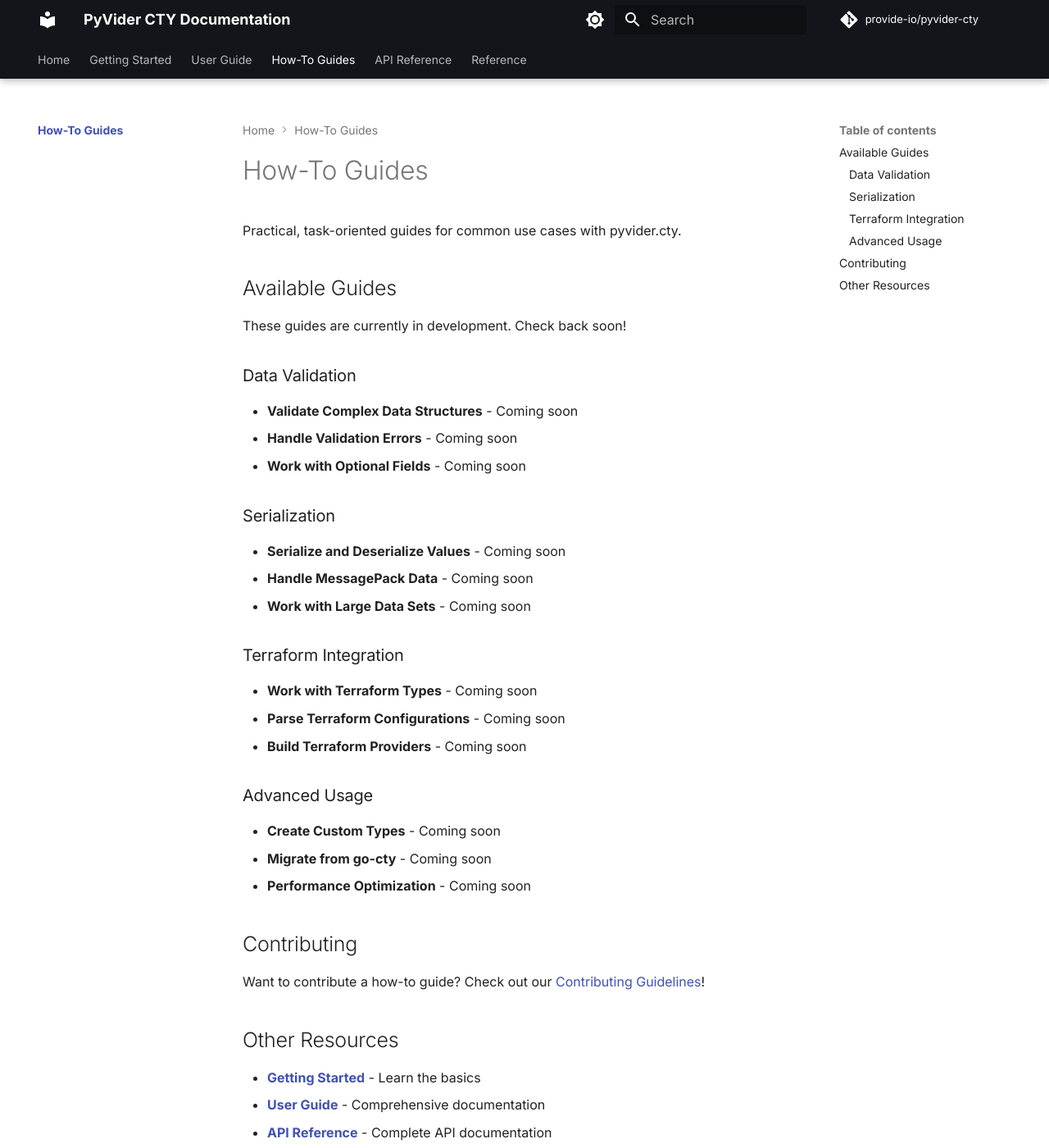
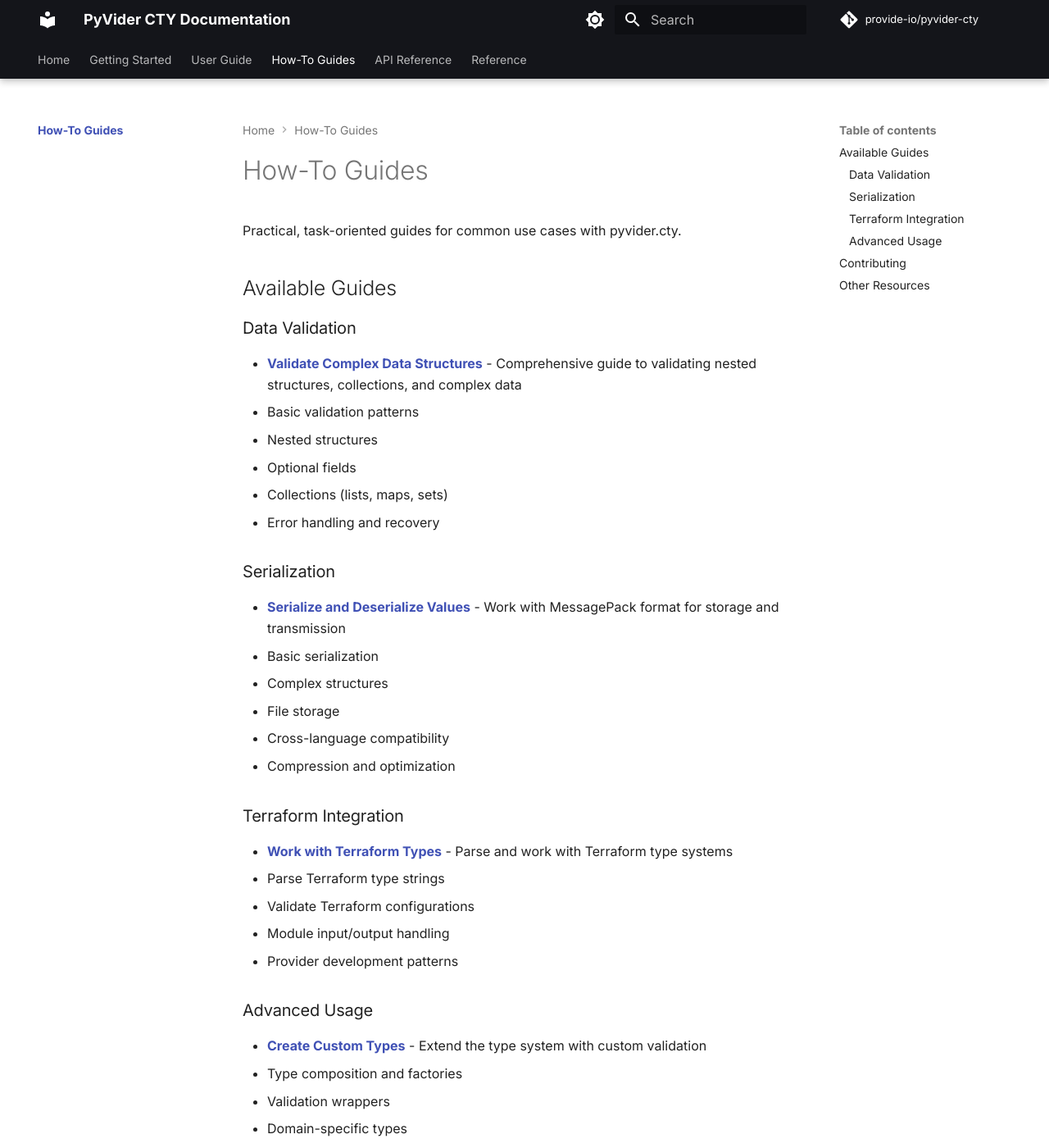
Before and after one commit to provide-io/pyvider-cty, an MkDocs documentation site: the page built from docs/how-to/index.md, in a window 1280 px wide and 1400 px high. Shown: the whole window at 82% size. Built offline with MkDocs 1.6.1 and Material for MkDocs 9.7.7, drawn with Linux system fonts in a browser that asks for light colours; comment, search, counter and statistics services are not loaded; some of the changed text lies outside the part shown.

Commit message:
🔼⚙️ [skip ci] auto-commit

```diff
--- a/docs/how-to/index.md
+++ b/docs/how-to/index.md
@@ -4,27 +4,41 @@
 
 ## Available Guides
 
-These guides are currently in development. Check back soon!
-
 ### Data Validation
-- **Validate Complex Data Structures** - Coming soon
-- **Handle Validation Errors** - Coming soon
-- **Work with Optional Fields** - Coming soon
+- **[Validate Complex Data Structures](validate-data.md)** - Comprehensive guide to validating nested structures, collections, and complex data
+  - Basic validation patterns
+  - Nested structures
+  - Optional fields
+  - Collections (lists, maps, sets)
+  - Error handling and recovery
 
 ### Serialization
-- **Serialize and Deserialize Values** - Coming soon
-- **Handle MessagePack Data** - Coming soon
-- **Work with Large Data Sets** - Coming soon
+- **[Serialize and Deserialize Values](serialize-values.md)** - Work with MessagePack format for storage and transmission
+  - Basic serialization
+  - Complex structures
+  - File storage
+  - Cross-language compatibility
+  - Compression and optimization
 
 ### Terraform Integration
-- **Work with Terraform Types** - Coming soon
-- **Parse Terraform Configurations** - Coming soon
-- **Build Terraform Providers** - Coming soon
+- **[Work with Terraform Types](work-with-terraform.md)** - Parse and work with Terraform type systems
+  - Parse Terraform type strings
+  - Validate Terraform configurations
+  - Module input/output handling
+  - Provider development patterns
 
 ### Advanced Usage
-- **Create Custom Types** - Coming soon
-- **Migrate from go-cty** - Coming soon
-- **Performance Optimization** - Coming soon
+- **[Create Custom Types](create-custom-types.md)** - Extend the type system with custom validation
+  - Type composition and factories
+  - Validation wrappers
+  - Domain-specific types
+  - Type registries
+
+- **[Migrate from go-cty](migrate-from-go-cty.md)** - Port Go code to Python
+  - API differences
+  - Serialization compatibility
+  - Common patterns translation
+  - Migration checklist
 
 ## Contributing
 
```
Also changed, not shown: docs/how-to/migrate-from-go-cty.md (added, +448 -0 lines).
